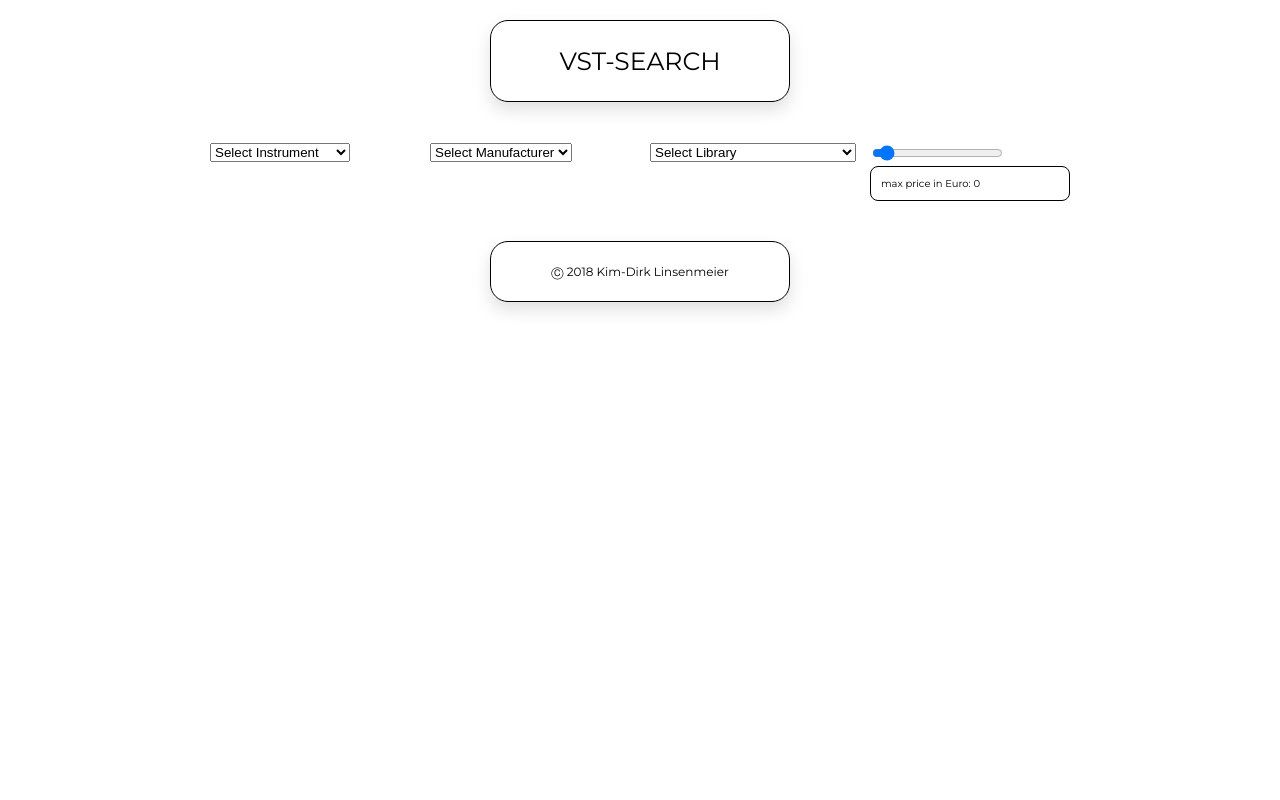
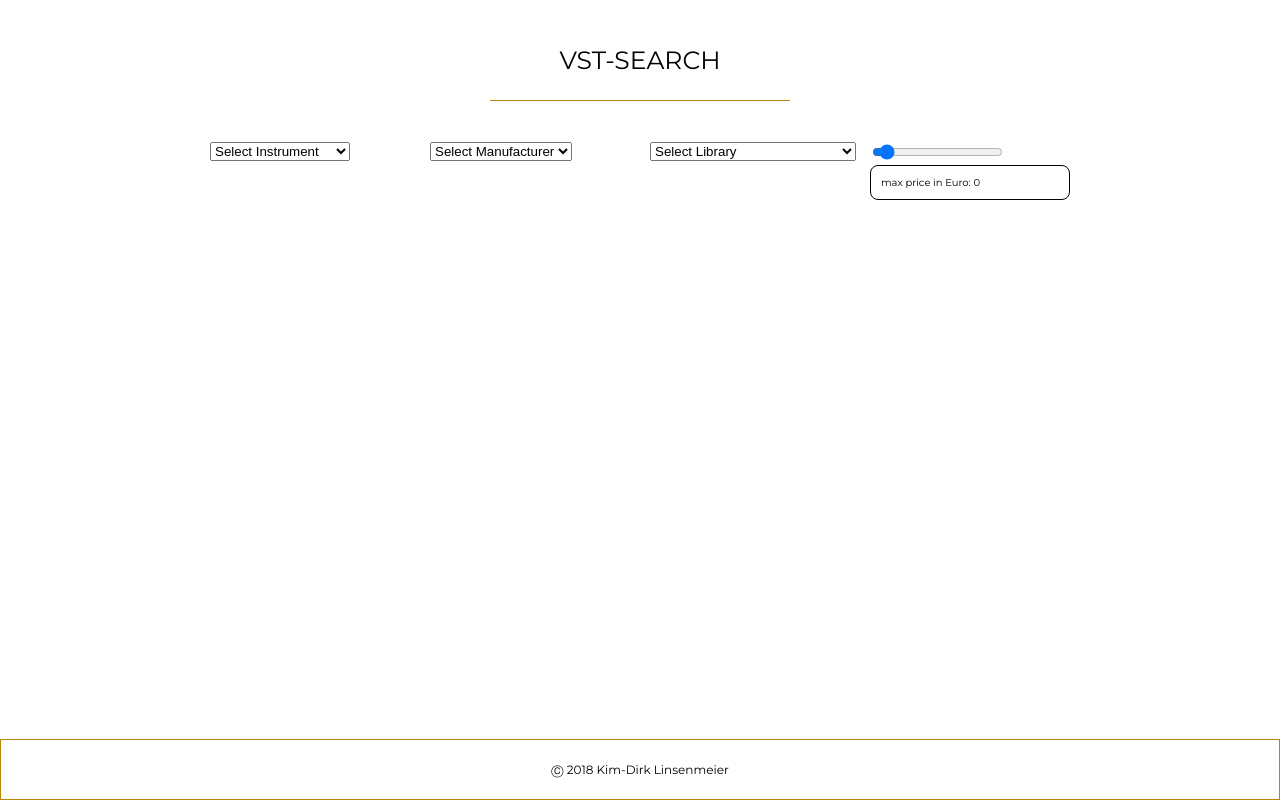
Before and after one commit to DirkCoding/Vst-Search, a React (Create React App) app: page / in a window 1280 px wide. Built offline with nearby package versions, Linux system fonts and the light colour scheme.

Commit message:
Add Styling

```diff
--- a/src/components/Footer.js
+++ b/src/components/Footer.js
@@ -6,16 +6,20 @@ const Wrapper = styled.section`
   display: grid;
   grid-template-columns: 300px;
   justify-content: center;
-  margin: 20px;
 `
 
 const FooterStyling = styled.section`
   padding: 10px;
   text-align: center;
-  box-shadow: 0 8px 16px rgba(180, 180, 180, 0.4);
+  /* box-shadow: 0 8px 16px rgba(180, 180, 180, 0.4);
   border-radius: 18px;
-  box-shadow: 0 8px 16px rgba(180, 180, 180, 0.4);
+  box-shadow: 0 8px 16px rgba(180, 180, 180, 0.4); */
   border: 1px solid #000;
+  border-color: rgb(184, 134, 11);
+  position: fixed;
+  bottom: 0;
+  width: 100%;
+  opacity: 100%;
 `
 
 const FooterText = styled.p`
--- a/src/components/Header.js
+++ b/src/components/Header.js
@@ -12,9 +12,10 @@ const Wrapper = styled.section`
 `
 
 const Header = styled.section`
-  border-radius: 18px;
-  box-shadow: 0 8px 16px rgba(180, 180, 180, 0.4);
-  border: 1px solid #000;
+  /* border-radius: 18px;
+  box-shadow: 0 8px 16px rgba(180, 180, 180, 0.4); */
+  border-bottom: 1px solid #000;
+  border-color: rgb(184, 134, 11);
   text-align: center;
 `
 
```
